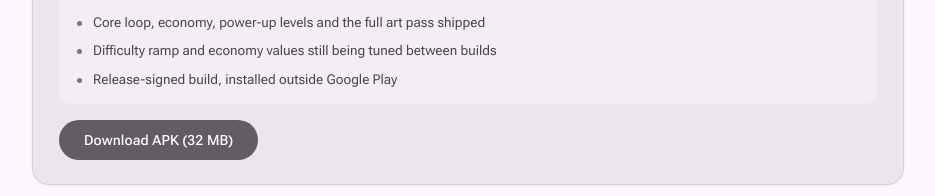
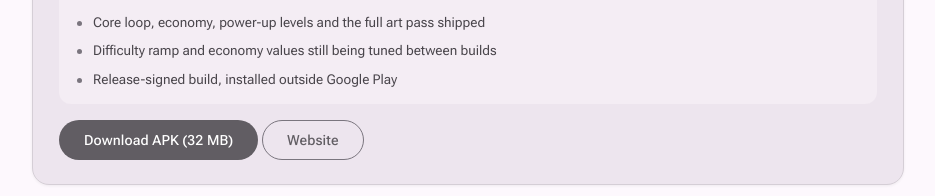
Before and after one commit to ashokvarmamatta/portfolio, a website built with Vite: page apps.html in a window 1280 px wide. Shown: the part 2617-2813 px from the top of the page, without its empty margins (172-1107 px from the left). Built offline with nearby package versions, Linux system fonts and the light colour scheme.

Commit message:
apps: link the Erosion Rider website (erosion-rider.ashokvarma.dev)

```diff
--- a/apps.html
+++ b/apps.html
@@ -224,6 +224,11 @@
 <link rel="preconnect" href="https://fonts.googleapis.com">
 <link rel="preconnect" href="https://fonts.gstatic.com" crossorigin>
 <link href="https://fonts.googleapis.com/css2?family=Roboto+Flex:opsz,wght@8..144,300..700&family=Roboto+Mono:wght@400;500&display=swap" rel="stylesheet">
+
+
+
+
+
   <script type="module" crossorigin src="/assets/main-5WVTSO-s.js"></script>
   <link rel="stylesheet" crossorigin href="/assets/main-CiTESh2q.css">
   <link rel="stylesheet" crossorigin href="/assets/apps-yf8zdRyx.css">
@@ -290,7 +295,7 @@
     <ul class="feat"><li>Custom momentum physics plus procedural keypoint terrain generation</li><li>Persistent erosion&nbsp;— carves are serialized and survive across sessions</li><li>37 real worlds from Earth's core to the edge of the universe, 16 riders, 132 achievements</li><li>Crates with Magnet / Boost / Shield power-up cards that level up to 5, plus coins and a 7-day daily-reward streak</li><li>Full art pass: every screen, world, rider and pickup generated with FLUX and hand-reviewed</li></ul>
     <div class="spec"><span>Kotlin</span><span>Custom Physics Engine</span><span>Compose Canvas</span><span>Procedural Terrain</span><span>v1.0 release</span><span>2026-09-12</span><span>~32 MB</span><span>Android 7.0+</span></div>
     <div class="status"><div class="sh">Development status</div><ul class="feat"><li>Core loop, economy, power-up levels and the full art pass shipped</li><li>Difficulty ramp and economy values still being tuned between builds</li><li>Release-signed build, installed outside Google Play</li></ul></div>
-    <p style="margin-top:16px"><a class="btn p state" href="https://pub-c99e795f9a1d4801af575141a7b05e1f.r2.dev/aiinstructor/ashok/apks/erosionrider-latest-release.apk">Download APK (32 MB)</a></p>
+    <p style="margin-top:16px"><a class="btn p state" href="https://pub-c99e795f9a1d4801af575141a7b05e1f.r2.dev/aiinstructor/ashok/apks/erosionrider-latest-release.apk">Download APK (32 MB)</a> <a class="btn state" href="https://erosion-rider.ashokvarma.dev">Website</a></p>
   </div>
   <div class="app-card state raise">
     <div class="ac-h"><span class="mono-badge">CR</span>
```
Also changed, not shown: src/apps.html (+1 -1 lines).
